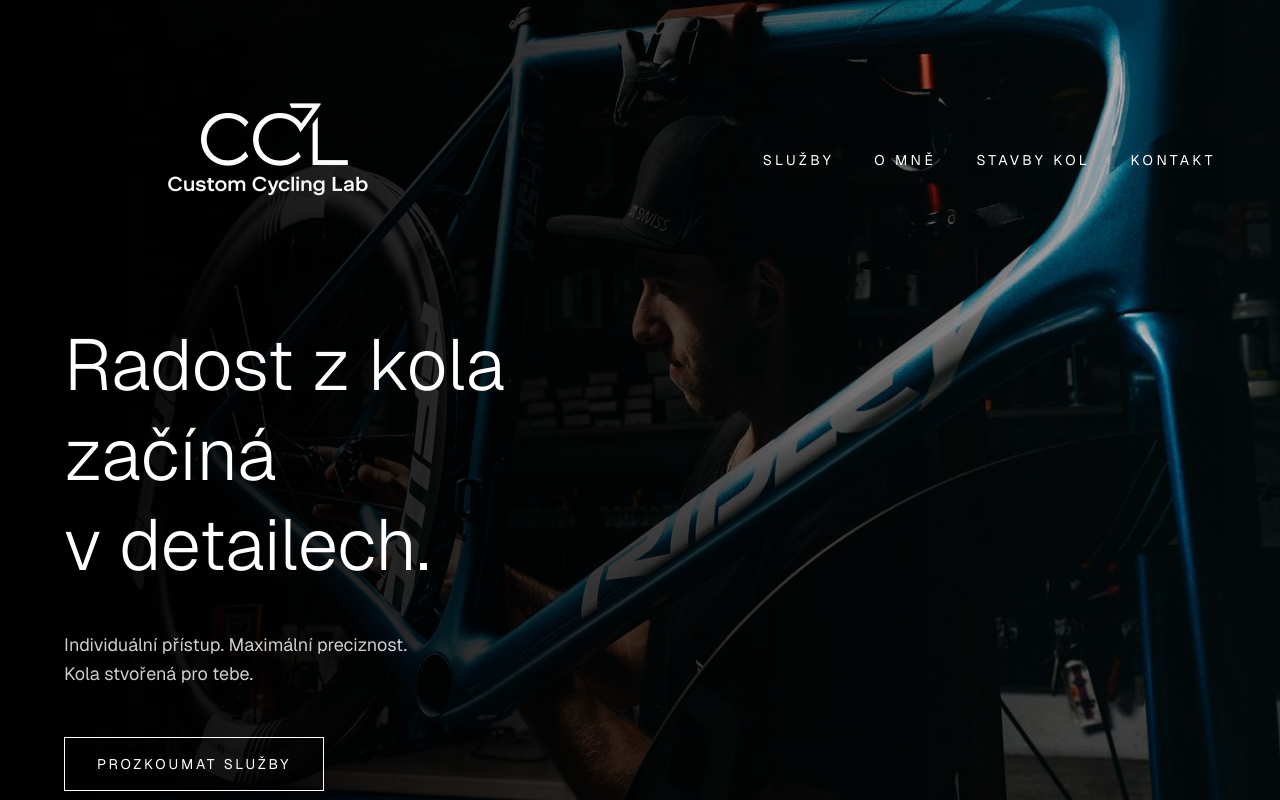
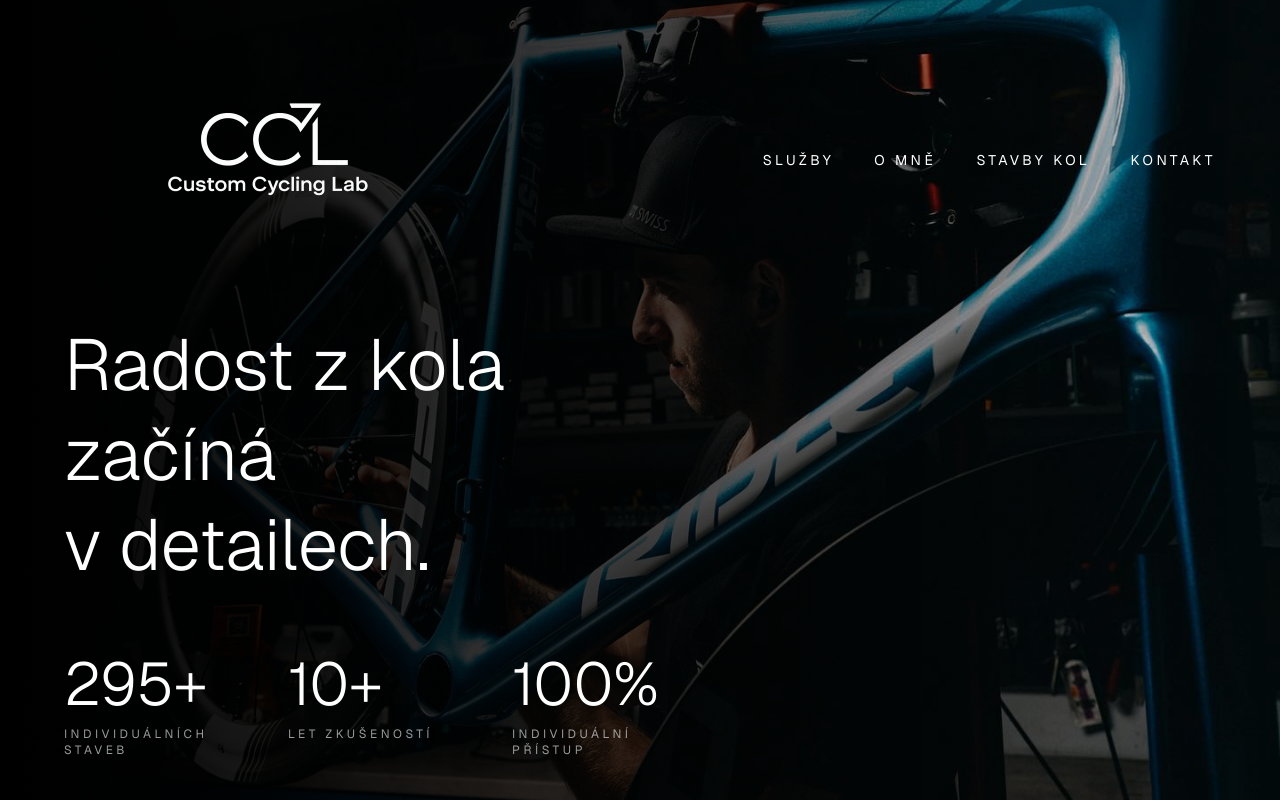
Before and after one commit to marcelboranek-beep/cyclinglab-live, a Next.js app: page / in a window 1280 px wide. Shown: the top 800 px of the page. Built offline with nearby package versions, Linux system fonts and the light colour scheme.

Commit message:
Added homepage statistics

```diff
--- a/app/page.tsx
+++ b/app/page.tsx
@@ -60,7 +60,34 @@ export default function CustomCyclingLab() {
               <br />
               v detailech.
             </h2>
+<div className="mt-16 grid grid-cols-3 gap-8 max-w-3xl">
+  <div>
+    <div className="text-4xl md:text-6xl font-light text-white">
+      295+
+    </div>
+    <div className="mt-3 text-xs uppercase tracking-[0.3em] text-white/60">
+      Individuálních staveb
+    </div>
+  </div>
 
+  <div>
+    <div className="text-4xl md:text-6xl font-light text-white">
+      10+
+    </div>
+    <div className="mt-3 text-xs uppercase tracking-[0.3em] text-white/60">
+      Let zkušeností
+    </div>
+  </div>
+
+  <div>
+    <div className="text-4xl md:text-6xl font-light text-white">
+      100%
+    </div>
+    <div className="mt-3 text-xs uppercase tracking-[0.3em] text-white/60">
+      Individuální přístup
+    </div>
+  </div>
+</div>
             <p className="mt-10 max-w-xl text-lg leading-relaxed text-white/80">
               Individuální přístup. Maximální preciznost.
               <br />
```
